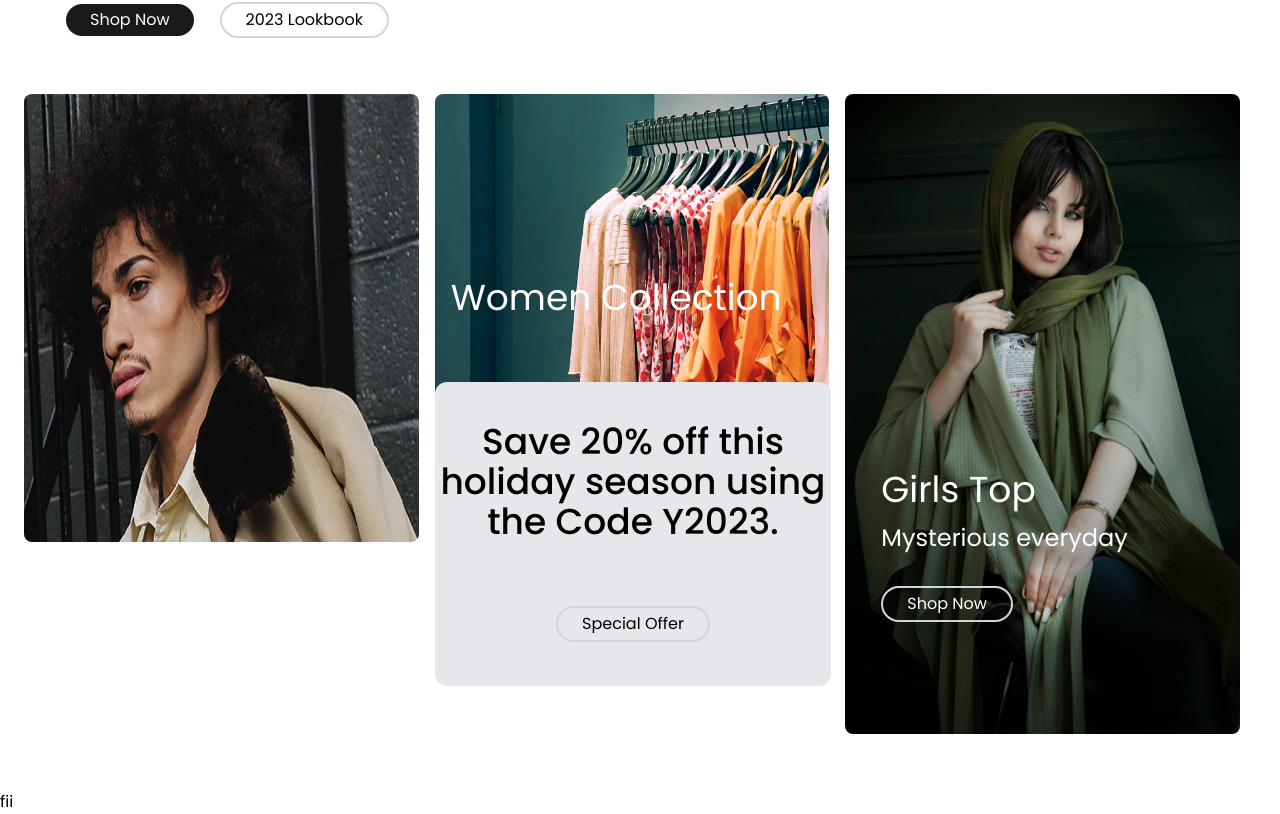
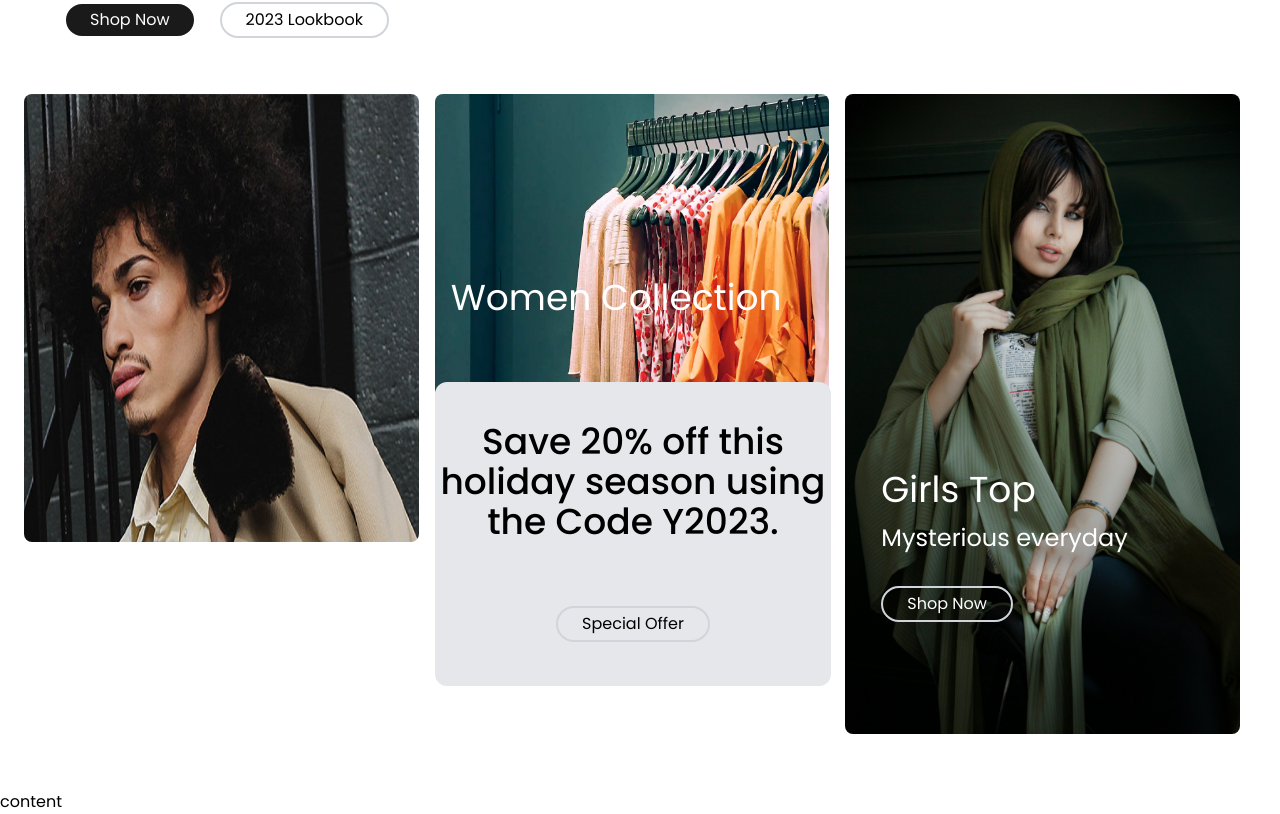
Before and after one commit to Anbumaheshwari/test-repo, a React (Vite) app: page / in a window 1280 px wide. Shown: the part 323-1137 px from the top of the page. Built offline with nearby package versions, Linux system fonts and the light colour scheme.

Commit message:
Update Content.jsx

```diff
--- a/src/Components/Content.jsx
+++ b/src/Components/Content.jsx
@@ -3,7 +3,7 @@ import React from 'react'
 const Content = () => {
   return (
     <div>
-        fii
+        content
     </div>
   )
 }
```
